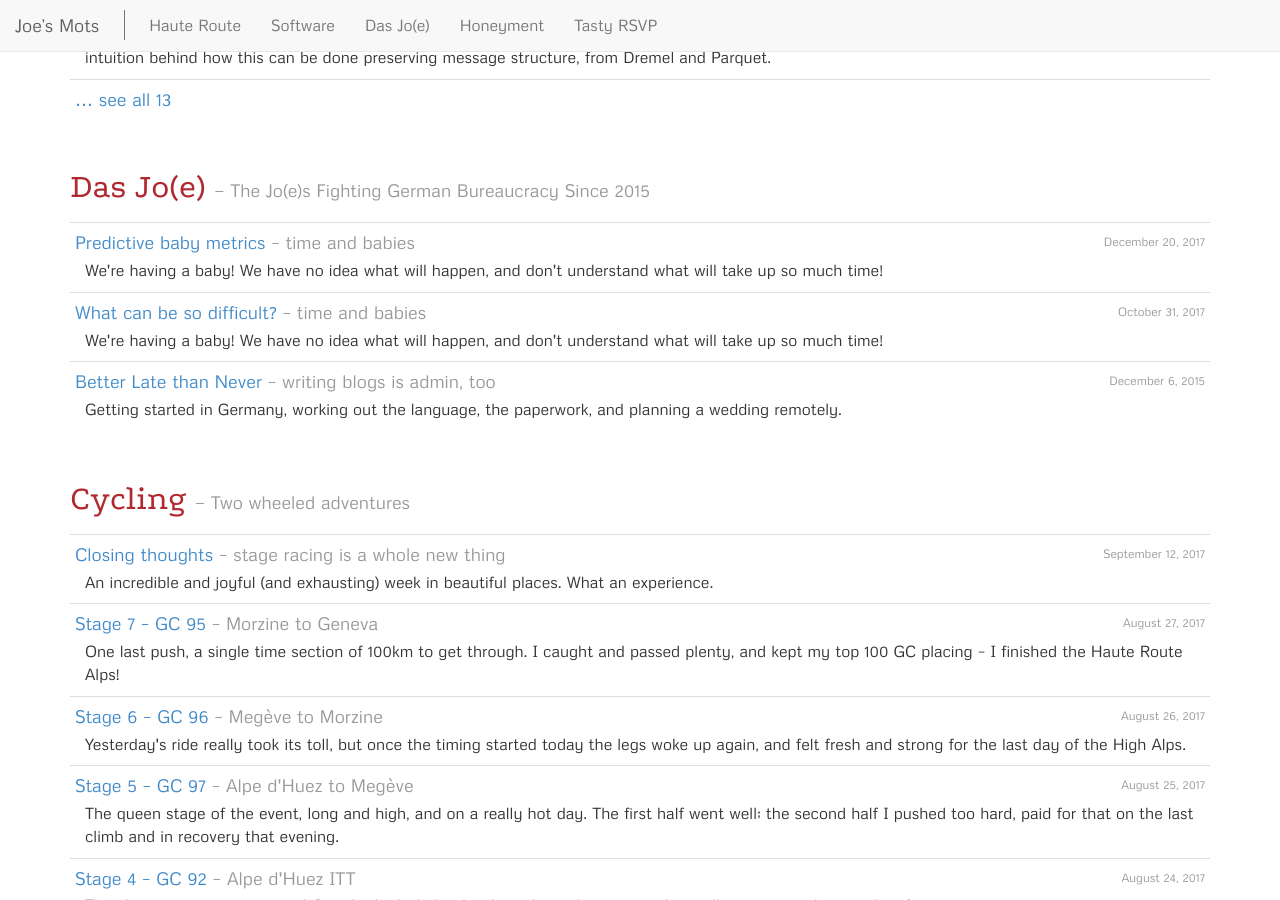
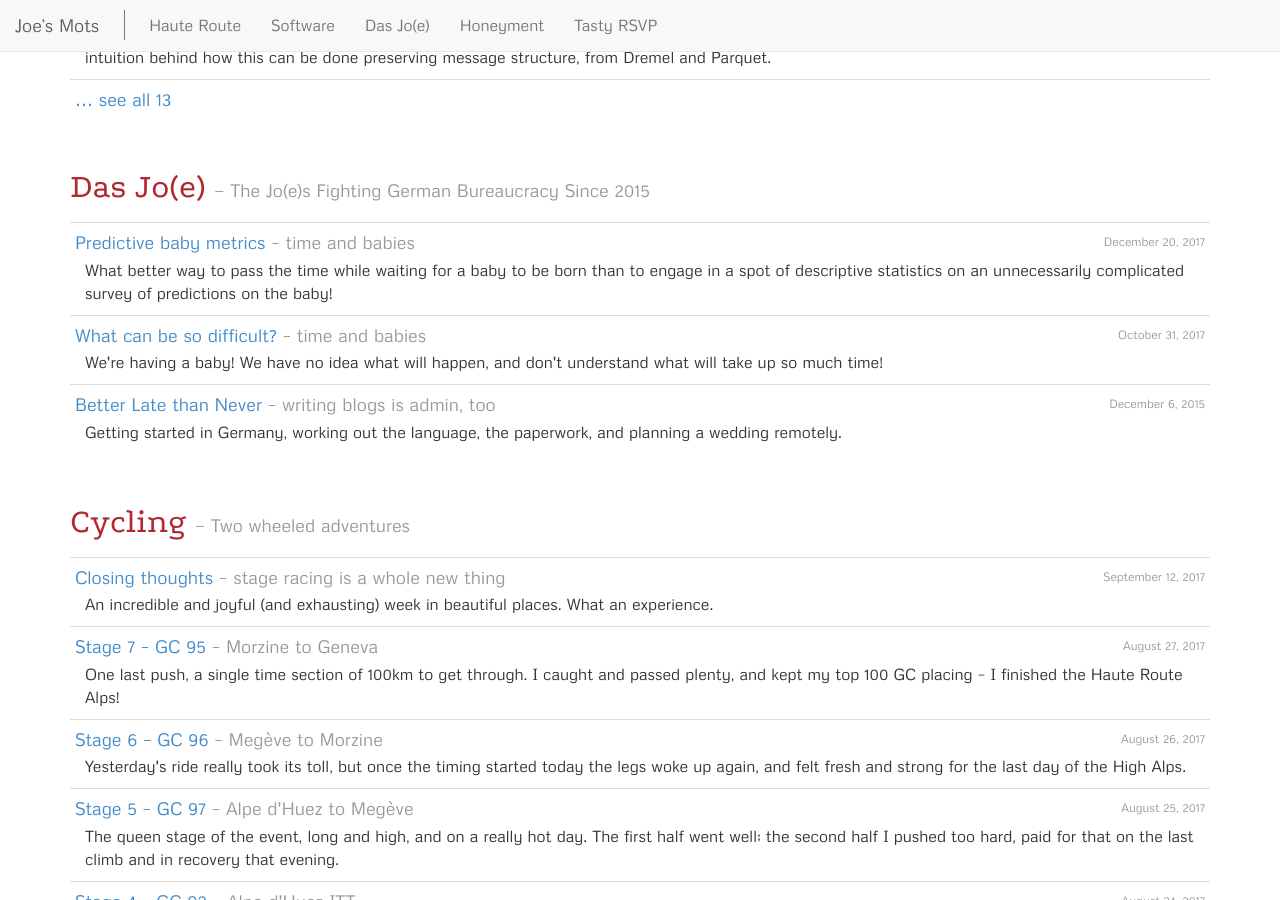
Before and after one commit to joekearney/joekearney.github.io, a Jekyll site: the page built from index.html, in a window 1280 px wide and 900 px high, scrolled down 826 px. Built offline with Jekyll 4.4.1, drawn with Linux system fonts in a browser that asks for light colours.

Commit message:
fix description

```diff
--- a/_posts/das-jo-e/2017-12-20-predictive-baby-metrics.md
+++ b/_posts/das-jo-e/2017-12-20-predictive-baby-metrics.md
@@ -2,7 +2,7 @@
 layout: post
 title: "Predictive baby metrics"
 description: "time and babies"
-meta_description: "We're having a baby! We have no idea what will happen, and don't understand what will take up so much time!"
+meta_description: "What better way to pass the time while waiting for a baby to be born than to engage in a spot of descriptive statistics on an unnecessarily complicated survey of predictions on the baby!"
 categories:
 - post
 tags:
```
